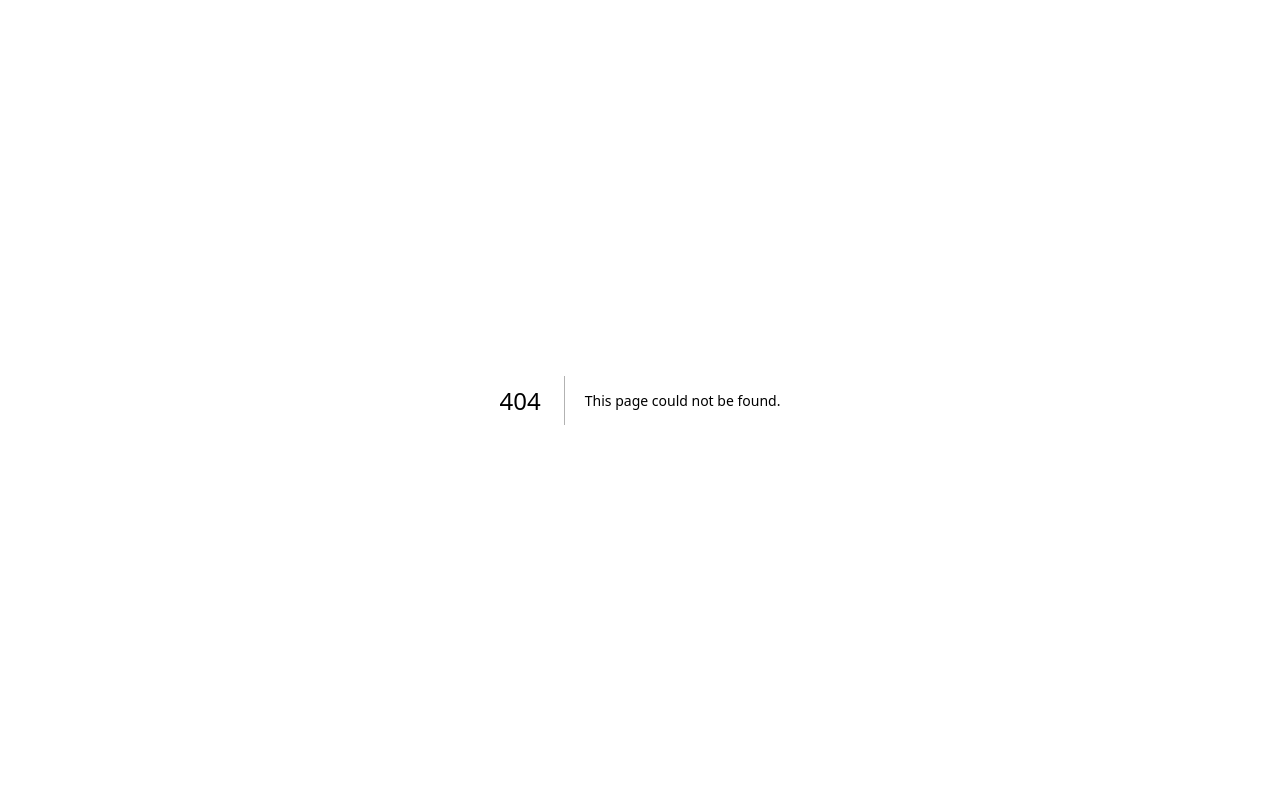
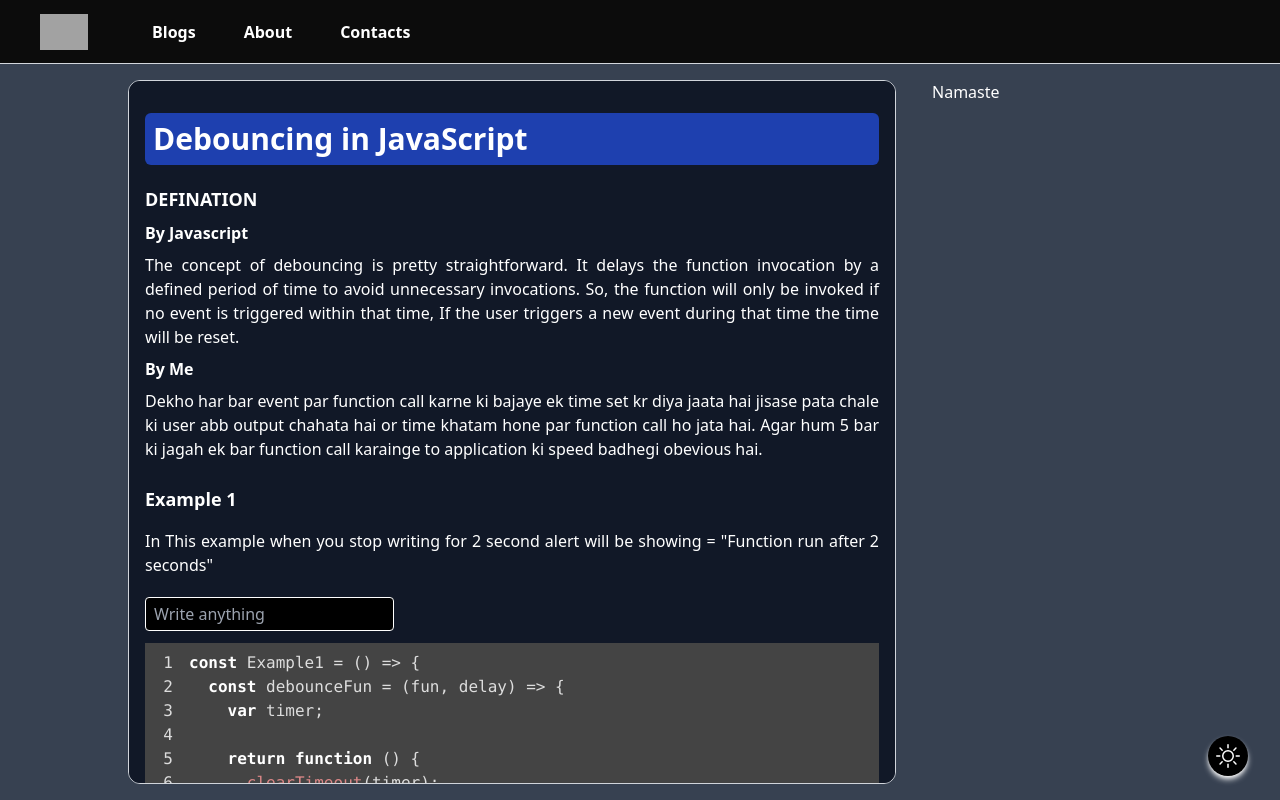
Before and after one commit to iamshiv007/NextJS-Portfolio, a Next.js app: page /posts/debouncing in a window 1280 px wide. Before the commit this address had no page. Built offline with nearby package versions, Linux system fonts and the light colour scheme; grey boxes are pictures that could not be loaded.

Commit message:
debouncing completed

```diff
--- a/components/blogData.jsx
+++ b/components/blogData.jsx
@@ -149,8 +149,15 @@ export const blogs = [
   {
     name: "Closure in Javascript",
     imageUrl:
-      "https://thumbs.dreamstime.com/b/news-newspapers-folded-stacked-word-wooden-block-puzzle-dice-concept-newspaper-media-press-release-42301371.jpg",
+      "https://encrypted-tbn0.gstatic.com/images?q=tbn:ANd9GcSxuSU_XV8gfjdse5Pl4LyDnVpmLvNEbjiii3yhgmLj_A&usqp=CAU&ec=48600112",
     linkName: "closure",
     date: "June 26, 2023",
   },
+  {
+    name: "Debouncing in Javascript",
+    imageUrl:
+      "https://encrypted-tbn0.gstatic.com/images?q=tbn:ANd9GcQFNt-rL1StGYk10YCMxez5SnHolxHC82nsVrNyBDjcJw&usqp=CAU&ec=48600112",
+    linkName: "debouncing",
+    date: "June 27, 2023",
+  },
 ];
--- /dev/null
+++ b/pages/posts/debouncing.jsx
@@ -0,0 +1,125 @@
+import Navbar from "@/components/Navbar";
+import Theme from "@/components/Theme";
+import ThemeBtn from "@/components/ThemeBtn";
+import { BlogContext } from "@/contextApi/blogContext";
+import Head from "next/head";
+import React, { Fragment, useContext } from "react";
+import { github } from "react-syntax-highlighter/dist/cjs/styles/hljs";
+import { dark } from "react-syntax-highlighter/dist/cjs/styles/hljs";
+import SyntaxHighlighter from "react-syntax-highlighter";
+
+const Debouncing = () => {
+  const { dark: myDark } = useContext(BlogContext);
+
+  return (
+    <Fragment>
+      <Head>
+        <title>Debouncing in JavaScript</title>
+      </Head>
+
+      <Theme>
+        <Navbar />
+        <ThemeBtn />
+
+        <div className="layoutContainer">
+          <div className="layoutBox1">
+            <h2 className="text-3xl font-bold mt-4 dark:bg-blue-800 bg-blue-400 p-2 rounded-md">
+              Debouncing in JavaScript
+            </h2>
+
+            <p className="text-lg font-bold mt-5">DEFINATION</p>
+            <p className="font-bold my-2">By Javascript</p>
+            <p>
+              The concept of debouncing is pretty straightforward. It delays the
+              function invocation by a defined period of time to avoid
+              unnecessary invocations. So, the function will only be invoked if
+              no event is triggered within that time, If the user triggers a new
+              event during that time the time will be reset.
+            </p>
+            <p className="font-bold my-2">By Me</p>
+            <p>
+              Dekho har bar event par function call karne ki bajaye ek time set
+              kr diya jaata hai jisase pata chale ki user abb output chahata hai
+              or time khatam hone par function call ho jata hai. Agar hum 5 bar
+              ki jagah ek bar function call karainge to application ki speed
+              badhegi obevious hai.
+            </p>
+
+            <Example1 myDark={myDark} />
+          </div>
+
+          <div className="layoutBox2">Namaste</div>
+        </div>
+      </Theme>
+    </Fragment>
+  );
+};
+
+export default Debouncing;
+
+const Example1 = ({ myDark }) => {
+  const codeString = `const Example1 = () => {
+  const debounceFun = (fun, delay) => {
+    var timer;
+
+    return function () {
+      clearTimeout(timer);
+      timer = setTimeout(() => {
+        fun();
+      }, delay);
+    };
+  };
+
+  const innerFun = debounceFun(() => {
+    alert("Function run after 2 second");
+  }, 2000);
+  return (
+    <input
+      onChange={innerFun}
+      type="text"
+      name=""
+      id=""
+    />
+  );
+};`;
+
+  const debounceFun = (fun, delay) => {
+    var timer;
+
+    return function () {
+      clearTimeout(timer);
+      timer = setTimeout(() => {
+        fun();
+      }, delay);
+    };
+  };
+
+  const innerFun = debounceFun(() => {
+    alert("Function run after 2 seconds");
+  }, 2000);
+
+  return (
+    <>
+      <h3 className="text-lg font-bold mt-6 mb-4">Example 1</h3>
+      <p className="mb-2">
+        In This example when you stop writing for 2 second alert will be showing
+        = "Function run after 2 seconds"
+      </p>
+      <input
+        className="dark:bg-black my-3 py-1 px-2 rounded border border-solid border-black dark:border-white"
+        onChange={innerFun}
+        type="text"
+        name=""
+        id=""
+        placeholder="Write anything"
+      />
+      <SyntaxHighlighter
+        showLineNumbers={true}
+        language="javascript"
+        style={myDark ? dark : github}
+      >
+        {codeString}
+      </SyntaxHighlighter>
+    </>
+  );
+};
--- a/pages/posts/react-masonary.jsx
+++ b/pages/posts/react-masonary.jsx
@@ -53,7 +53,7 @@ const ReactMasonary = () => {
 
         <ThemeBtn />
 
-        <div className="dark:bg-black min-h-92">
+        <div className="dark:bg-black min-h-[92]">
           <div className="dowBtn"></div>
           <ResponsiveMasonry
             columnsCountBreakPoints={{ 350: 2, 750: 3, 900: 4 }}
```
Also changed, not shown: 1 other file (tests, documents, lock files or other folders).
